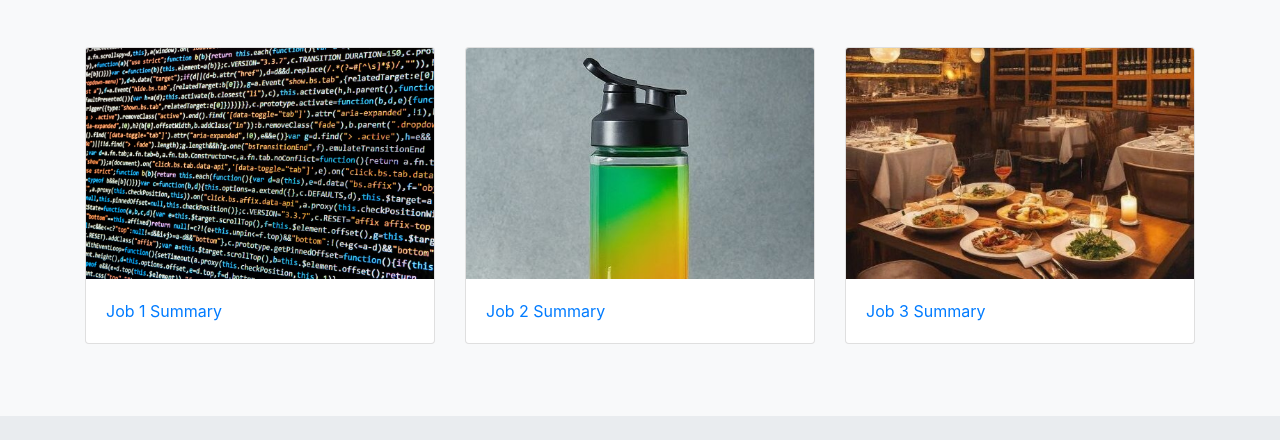
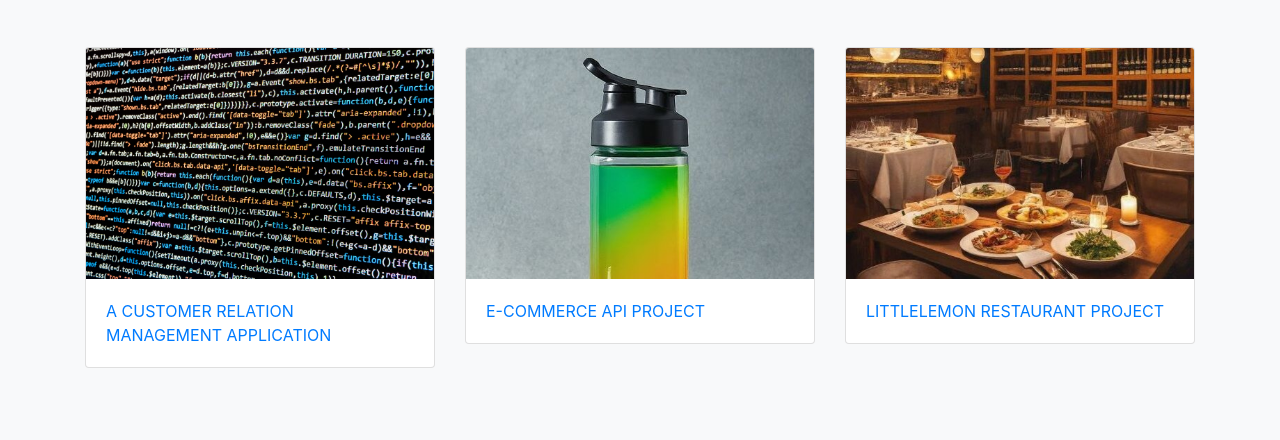
Before and after one commit to Andyfordjour/Djangoresume, a Django app: page / in a window 1280 px wide. Shown: the part 1348-1788 px from the top of the page. Before the commit the page ends 1764 px from the top, so only its background shows below. Run offline with Django 5.2, Linux system fonts and the light colour scheme; some libraries are stand-ins or nearby versions.

Commit message:
updated my resume

```diff
--- a/resume/templates/api_project.html
+++ b/resume/templates/api_project.html
@@ -19,8 +19,9 @@
 
       <section class="jumbotron text-center">
         <div class="container">
-          <h1 class="jumbotron-heading">Job Detail</h1>
-          <p class="lead text-dark ">E-commerce Website with Django Restful API
+          <h1 class="jumbotron-heading">Job Detail</h1><br/>
+          <h1 class=" lead text-dark font-weight-bold text-center">E-COMMERCE WEBSITE WITH DJANGO RESTFUL API</h1>
+          <p class="lead text-dark ">
 
 This project is an e-commerce website developed using Django, with a strong emphasis on an API-driven backend. It manages essential features such as product listings, shopping cart functionality, and dynamic pricing. The website allows customers to browse products, view detailed information, and manage their shopping cart, with real-time calculations for subtotal, taxes, and total amounts. The backend API enables product creation, listing, filtering, and deletion, making it easy to integrate with other services or front-end applications. The project structure includes views for rendering product data and managing shopping cart operations, with routing defined in urls.py to distinguish between standard views and API endpoints. The models define core entities like Product and ShoppingCart, including methods for pricing logic and sales management. Custom serializers in serializers.py handle data transformation and validation for API responses. The project is built with Django and Django REST Framework, using SQLite for the database. It serves as a scalable and extendable foundation for any e-commerce platform, with the potential for enhancements like user authentication, order management, and UI improvements. This e-commerce solution is designed to meet modern retail needs, offering flexibility for future growth and development.</p>
           <img src="" height="300" />
--- a/resume/templates/crm.html
+++ b/resume/templates/crm.html
@@ -20,7 +20,8 @@
       <section class="jumbotron text-center">
         <div class="container">
           <h1 class="jumbotron-heading">Job Detail</h1>
-          <p class="lead text-dark ">A Customer Management Application
+          <h1 class=" lead text-dark font-weight-bold text-center">A CUSTOMER MANAGEMENT APPLICATION</h1>
+          <p class="lead text-dark ">
 
 CRM Web Application Using Django In this project, I developed a comprehensive CRM (Customer Relationship Management) web application leveraging Django. The application includes robust user authentication features, enabling users to register, log in, and log out securely. The core of the application involves creating, viewing, updating, and deleting customer records, all managed through a sleek, responsive interface powered by Bootstrap. Key highlights of the project include: User Management: Implemented secure user registration, login, and logout functionalities, ensuring seamless access control. Database Management: Configured MySQL for efficient data handling and created a robust database model to store customer information. CRUD Operations: Developed full CRUD (Create, Read, Update, Delete) functionality, allowing users to manage customer records efficiently. Responsive Design: Incorporated Bootstrap tables and cards for displaying customer data in an organized and visually appealing manner. Version Control: Utilized Git for version control and deployed the project to GitHub for collaborative development and future enhancements. This CRM application provides an intuitive and user-friendly platform for managing customer relationships, with a strong focus on functionality and design</p>
           <img src="" height="300" />
--- a/resume/templates/home.html
+++ b/resume/templates/home.html
@@ -68,7 +68,7 @@
               <div class="card mb-4 box-shadow">
                 <img class="card-img-top" src="{% static 'code.jpg' %}" alt="Job 1 Image">
                 <div class="card-body">
-                  <p class="card-text">Job 1 Summary</p>
+                  <p class="card-text">A CUSTOMER RELATION MANAGEMENT APPLICATION</p>
                 </div>
               </div>
               </a>
@@ -79,7 +79,7 @@
               <div class="card mb-4 box-shadow">
                 <img class="card-img-top" src="{% static 'api_1.jpg' %}" alt="Job 2 Image">
                 <div class="card-body">
-                  <p class="card-text">Job 2 Summary</p>
+                  <p class="card-text">E-COMMERCE API PROJECT</p>
                 </div>
               </div>
               </a>
@@ -90,7 +90,7 @@
               <div class="card mb-4 box-shadow">
                 <img class="card-img-top" src="{% static 'littlelemon_1.jpg' %}" alt="Job 3 Image">
                 <div class="card-body">
-                  <p class="card-text">Job 3 Summary</p>
+                  <p class="card-text">LITTLELEMON RESTAURANT PROJECT</p>
                 </div>
               </div>
               </a>
--- a/resume/templates/restaurant.html
+++ b/resume/templates/restaurant.html
@@ -20,7 +20,8 @@
       <section class="jumbotron text-center">
         <div class="container">
           <h1 class="jumbotron-heading">Job Detail</h1>
-          <p class="lead text-dark ">Littlelemon Restaurant Project
+          <h1 class=" lead text-dark font-weight-bold text-center">LITTLELEMON RESTAURANT PROJECT</h1>
+          <p class="lead text-dark ">
 
 Restaurant Reservation System Developed a comprehensive Restaurant Reservation System using Python and SQLite, providing an intuitive platform for customers to book reservations and view menu items. This Django-based application features: Customer Booking: A user-friendly booking form allowing customers to make reservations with ease. The form captures essential contact information and reservation details, ensuring a seamless reservation process. Menu Management: An integrated menu display feature that showcases all available menu items. Customers can browse through the menu and view detailed information about each item. Dynamic Content: The application dynamically renders various pages, including a homepage, an about page, a reservation booking page, and a detailed menu item page, providing a rich and interactive user experience. Model-Driven Forms: Utilizes Django's ModelForm to handle booking form submissions, ensuring data is validated and stored efficiently. Technologies Used: Django: For building the web application and managing the backend logic. SQLite: As the database to store reservation details and menu information. HTML/CSS: For designing the front-end and ensuring an engaging user interface. This project demonstrates proficiency in web development with Django, emphasizing user-friendly design and effective data management.</p>
           <img src="" height="300" />
```
